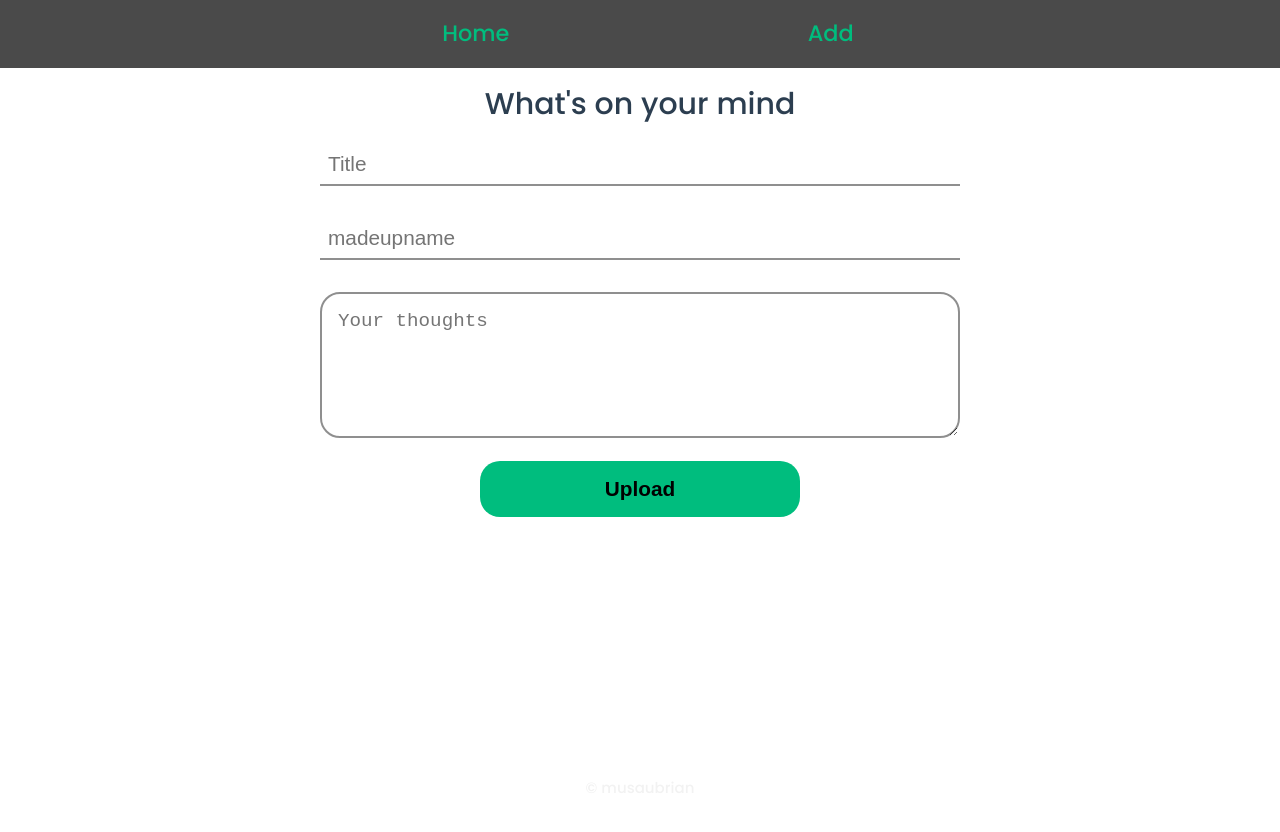
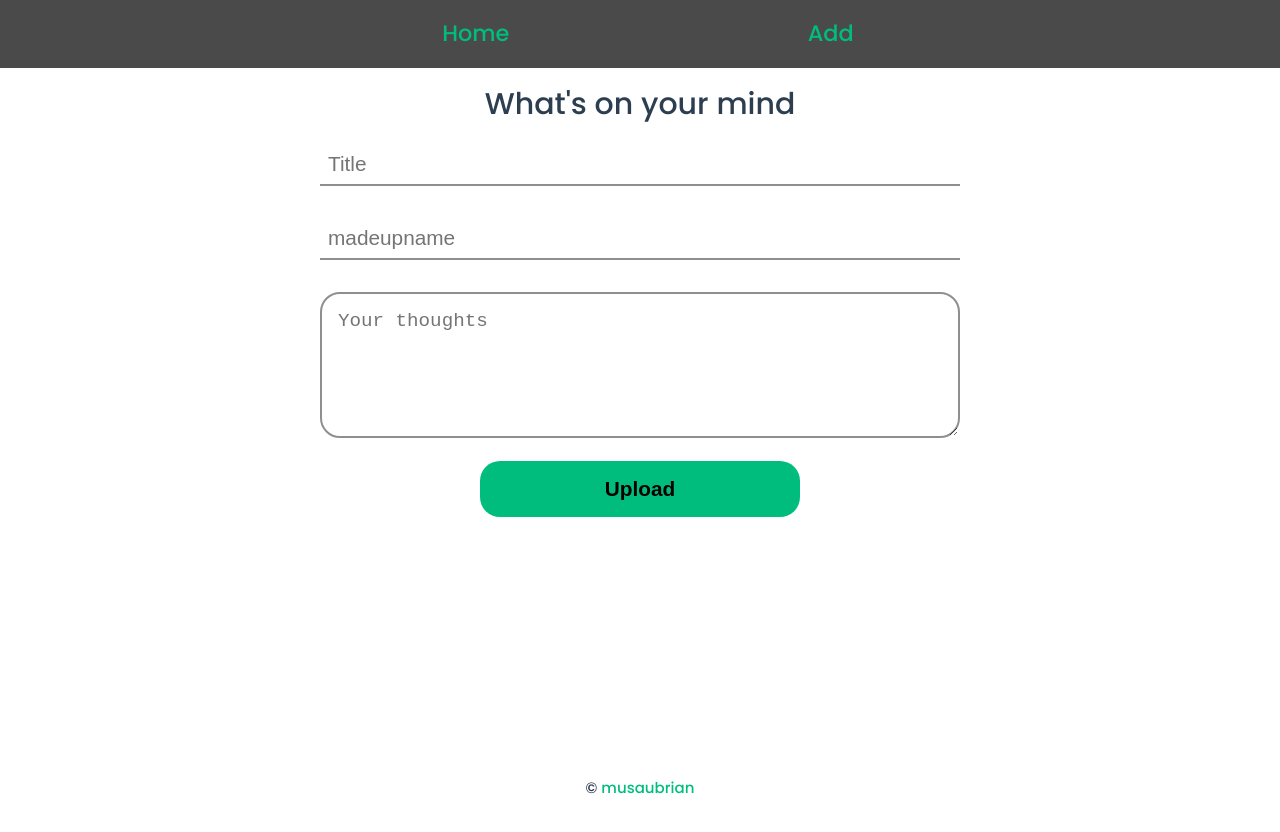
Before and after one commit to musaubrian/journal, a Vue app in the folder journal-vue/: page /entry in a window 1280 px wide. Shown: the top 832 px of the page. Built offline with nearby package versions, Linux system fonts and the light colour scheme; no server answers.

Commit message:
Fix: change copyright color

```diff
--- a/journal-vue/src/components/Footer.vue
+++ b/journal-vue/src/components/Footer.vue
@@ -19,9 +19,6 @@ footer {
     justify-content: center;
     align-items: center;
     width: 100%;
-    color: var(--vt-c-white-mute);
 }
-.footer-links {
-    color: var(--vt-c-white-mute);
-}
+
 </style>
```
